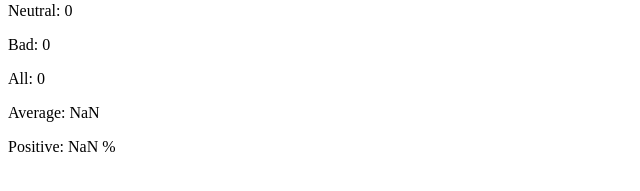
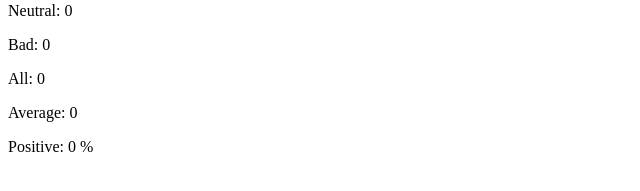
Before and after one commit to GosWoj/helsinki-unicafe, a React (Create React App) app: page / in a window 1280 px wide. Shown: the part 213-404 px from the top of the page, without its empty margins (0-640 px from the left). Built offline with nearby package versions, Linux system fonts and the light colour scheme.

Commit message:
added ternary expression

```diff
--- a/src/App.js
+++ b/src/App.js
@@ -2,6 +2,25 @@ import React, { useState } from "react";
 
 const Button = ({ handleClick, text }) => {
   return <button onClick={handleClick}>{text}</button>;
+};
+
+const Statistics = ({ all, average, good }) => {
+  return (
+    <div>
+      <p>All: {all}</p>
+      {all ? (
+        <>
+          <p>Average: {average / all}</p>
+          <p>Positive: {(good / all) * 100} %</p>
+        </>
+      ) : (
+        <>
+          <p>Average: 0</p>
+          <p>Positive: 0 %</p>
+        </>
+      )}
+    </div>
+  );
 };
 
 function App() {
@@ -38,9 +57,7 @@ function App() {
       <p>Good: {good}</p>
       <p>Neutral: {neutral}</p>
       <p>Bad: {bad}</p>
-      <p>All: {all}</p>
-      <p>Average: {average / all}</p>
-      <p>Positive: {(good / all) * 100} %</p>
+      <Statistics all={all} average={average} good={good} />
     </div>
   );
 }
```
